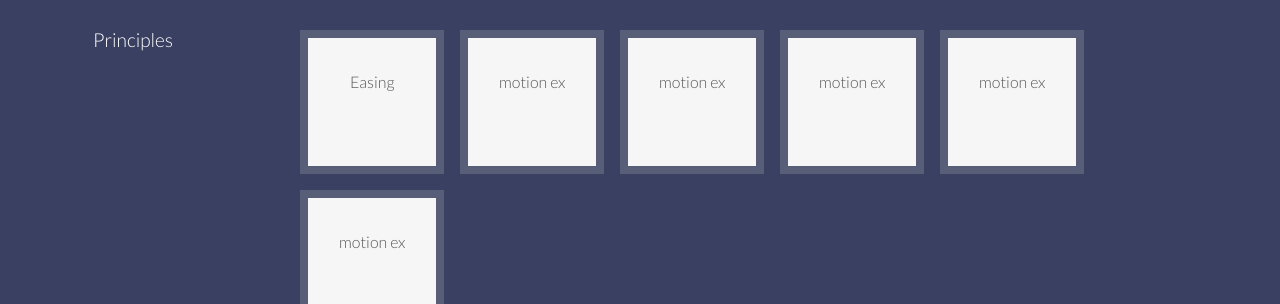
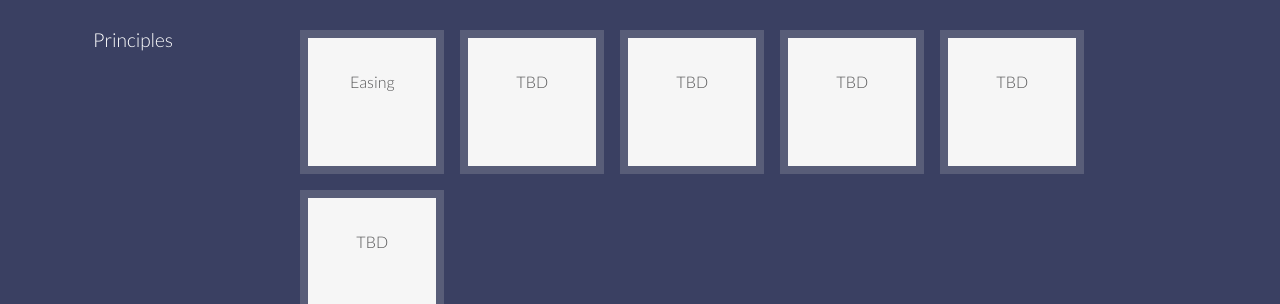
Before and after one commit to wendiez/pui-hw8, a plain HTML site: page index.html in a window 1280 px wide. Shown: the part 314-618 px from the top of the page. Drawn offline with nearby package versions, Linux system fonts and the light colour scheme.

Commit message:
main page quality change

```diff
--- a/index.html
+++ b/index.html
@@ -106,7 +106,7 @@
                                                     <a href="a2.html">
                                                         <div class="blok inner">
                                                         <div class="bloktext">
-                                                            <p>motion ex<p/>
+                                                            <p>TBD<p/>
                                                         </div>
                                                         </div>
                                                     </a>
@@ -115,7 +115,7 @@
                                                     <a href="a2.html">
                                                         <div class="blok inner">
                                                         <div class="bloktext">
-                                                            <p>motion ex<p/>
+                                                            <p>TBD<p/>
                                                         </div>
                                                         </div>
                                                     </a>
@@ -124,7 +124,7 @@
                                                     <a href="a2.html">
                                                         <div class="blok inner">
                                                         <div class="bloktext">
-                                                            <p>motion ex<p/>
+                                                            <p>TBD<p/>
                                                         </div>
                                                         </div>
                                                     </a>
@@ -133,7 +133,7 @@
                                                     <a href="a2.html">
                                                         <div class="blok inner">
                                                         <div class="bloktext">
-                                                            <p>motion ex<p/>
+                                                            <p>TBD<p/>
                                                         </div>
                                                         </div>
                                                     </a>
@@ -142,7 +142,7 @@
                                                     <a href="a2.html">
                                                         <div class="blok inner">
                                                         <div class="bloktext">
-                                                            <p>motion ex<p/>
+                                                            <p>TBD<p/>
                                                         </div>
                                                         </div>
                                                     </a>
```
